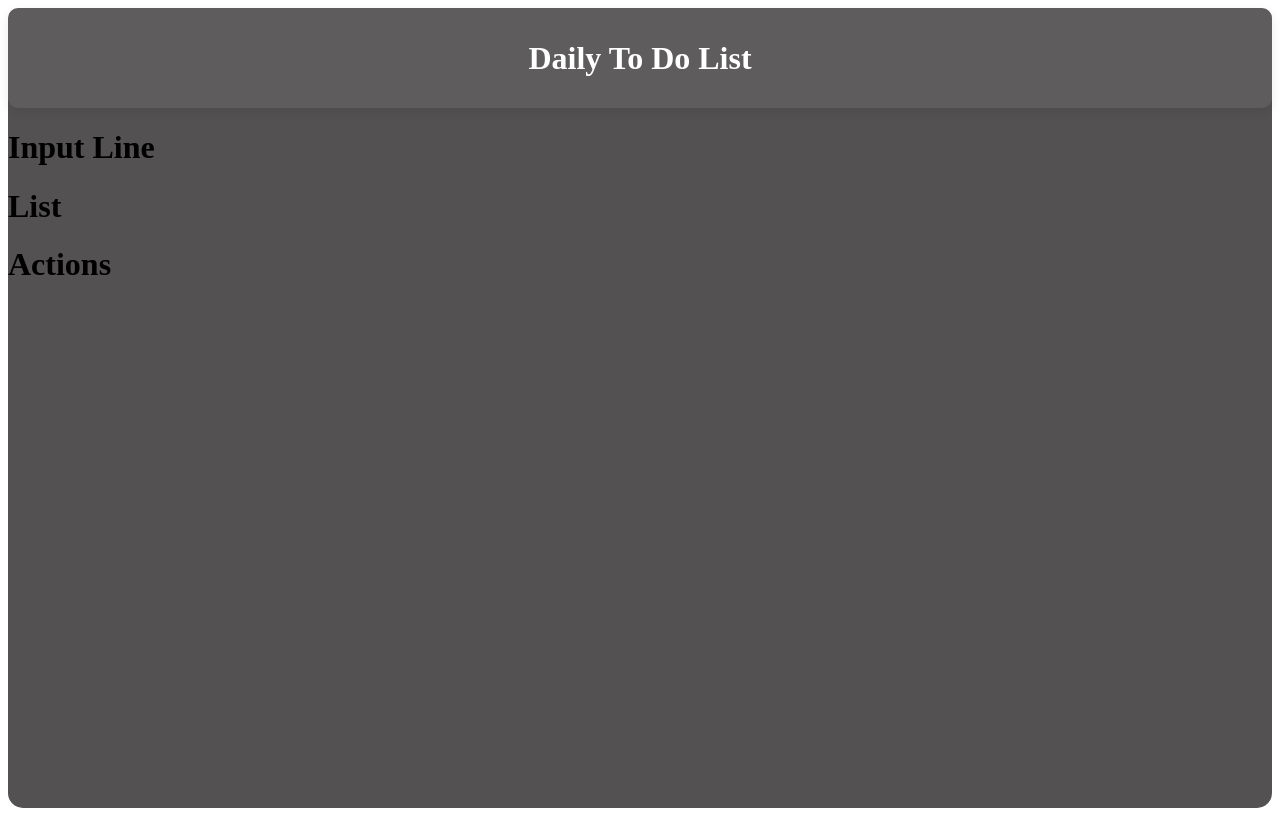
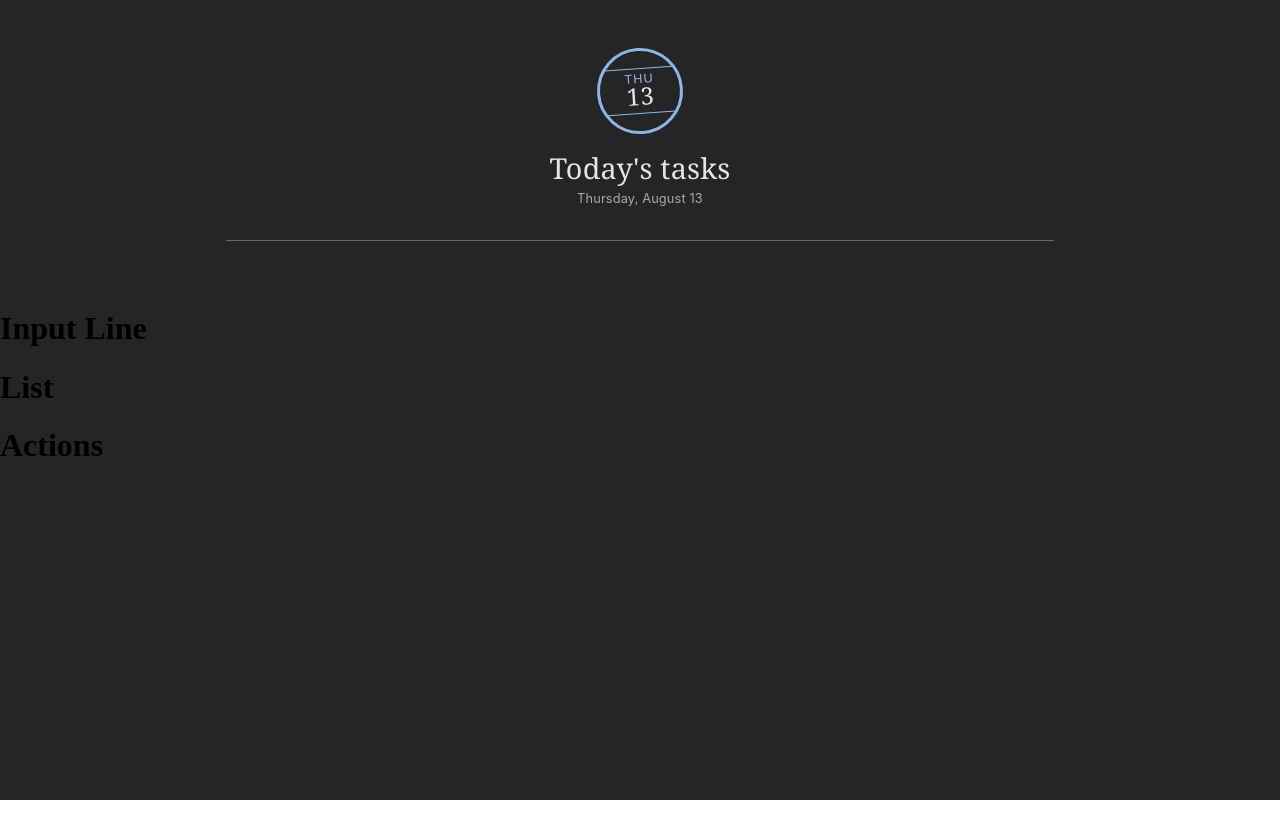
Before and after one commit to ayaztoronto-cell/To-Do-App, a React (Vite) app: page / in a window 1280 px wide. Built offline with nearby package versions, Linux system fonts and the light colour scheme.

Commit message:
Header with changing dates

```diff
--- a/src/App.css
+++ b/src/App.css
@@ -1,79 +1,19 @@
-
-.App{
-  background-color: #535151;
-  min-height: 100vh;
-  border-radius: 15px;
-}
-.header {
-  background-color: rgb(94, 92, 92);
-  height: 100px;
-  display: flex;
-  justify-content: center;
-  align-items: center;
-  border-radius: 10px;
-  margin-bottom: 20px;
-  box-shadow: 0px 4px 12px rgba(0, 0, 0, 0.08);
-}
-.header > h1 {
-  color: white;
-  text-align: center;
-  font-size: 2rem;
-  padding: 1rem;
-  align-items: center;
-}
-.task-row{
-  display:flex;
 
 
-  margin-bottom: 10px;
+:root{
+  min-width: 100vh;
+}
+body {
+  margin: 0;
+}
+.App{
+  background-color: #252527;
+  min-height: 100vh;
+
+}.header{
+  padding: 3rem;
+  display: flex;
+  align-items: center;
+  flex-direction: column;
 
 }
-.checklist {
-  display: block;
-  margin-bottom: 10px;
-  font-size: 1.2rem;
-  list-style-type: none;
-  display: flex;
-  flex-direction: column;
-  align-items: center;
-
-
-}
-.checkbox {
-  outline: none;
-  border: none;
-  transform: translate(5px, 6px);
-  margin-left: 5px;
-  width: 20px;
-  height: 20px;
-
-
-}.del_button{
-  background-color: red;
-  padding: 5px 10px;
-  font-size: x-small;
-  transform: translate(5px, -1px)
-}
-
-.textbox{
-  border-radius: 4px;
-  border: none;
-  min-width: 300px;
-}
-.todoactions{
-  display: flex;
-  justify-content: center;
-}
-
-
-button {
-  background-color: #3b3336;
-  color: white;
-  padding: 10px 20px;
-  border: none;
-  border-radius: 5px;
-  cursor: pointer;
-  margin-top: 10px;
-  margin-right: 10px;
-  margin-left: 10px;
-}
--- a/src/Header.tsx
+++ b/src/Header.tsx
@@ -1,11 +1,130 @@
+import { Typography, Box } from "@mui/material";
+import { colors } from "./colors";
 
 export default function Header() {
+  interface DateTypes {
+    month: number;
+    date: number;
+    dayOfWeek: number;
+  }
+  const today: Date = new Date();
+
+  const todayInfo: DateTypes = {
+    month: today.getMonth(),
+    date: today.getDate(),
+    dayOfWeek: today.getDay(),
+  };
+
+  const days: Array<string> = [
+    "Sunday",
+    "Monday",
+    "Tuesday",
+    "Wednesday",
+    "Thursday",
+    "Friday",
+    "Saturday",
+  ];
+  const shortenedDays: Array<string> = [
+    "Sun",
+    "Mon",
+    "Tue",
+    "Wed",
+    "Thu",
+    "Fri",
+    "Sat",
+  ];
+  const months: Array<string> = [
+    "January",
+    "February",
+    "March",
+    "April",
+    "May",
+    "June",
+    "July",
+    "August",
+    "September",
+    "October",
+    "November",
+    "December",
+  ];
+
+  const dateHeading: string = `${days[todayInfo.dayOfWeek]},      ${months[todayInfo.month]} ${todayInfo.date}`;
+
   return (
-    <header className="header">
-      <h1>Daily To Do List</h1>
+    <div className="header">
+      <Box
+        sx={{
+          color: colors.mainPrimary,
+          width: 80,
+          height: 80,
+          border: "3px solid",
+          borderRadius: "50%",
+          display: "flex",
+          alignItems: "center",
+          justifyContent: "center",
+          flexDirection: "column",
+          transform: 'rotate(-4deg)',
 
+        }}
+      >
+        <Box
+          sx={{
+            mb:"4px",
+            height: "0",
+            width: "85%",
+            borderTop: "1px solid #8fb5e4",
 
+          }}
+        ></Box>
+          <Typography
+            sx={{
+              fontFamily: "sans-serif",
+              textTransform: "uppercase",
+              fontSize: "0.8rem",
+              letterSpacing: "1px",
 
-    </header>
-  )
+              lineHeight: "0.9",
+            }}
+          >
+            {shortenedDays[todayInfo.dayOfWeek]}
+          </Typography>
+          <Typography
+            sx={{
+              color: colors.textPrimary,
+              fontSize: "1.5rem",
+              fontFamily: "Georgia",
+              lineHeight: "0.9",
+            }}
+          >
+            {todayInfo.date}
+          </Typography>
+          <Box
+          sx={{
+            mt:"6px",
+            height: "0",
+            width: "85%",
+            borderTop: "1px solid #8fb5e4",
+
+          }}
+        >
+        </Box>
+      </Box>
+      <Typography
+        variant="h4"
+        sx={{ mt:2,color: colors.textPrimary, fontFamily: "Georgia", fontSize:"1.8rem" }}
+      >
+        Today's tasks
+      </Typography>
+      <Typography
+        variant="body2"
+        sx={{ mt:0.5, color: colors.textSecondary, fontFamily: "Inter", fontSize:"0.8rem" }}
+      >
+        {dateHeading}
+      </Typography>
+      <Box
+        sx={{
+          mt:"2rem", height:"0px",width: "70%", borderTop: "1.5px solid #69696a"}}>
+      </Box>
+    </div>
+  );
 }
--- /dev/null
+++ b/src/colors.ts
@@ -0,0 +1,7 @@
+export const colors ={
+    background: "#252527",
+    textPrimary: "#e3e5e7",
+    textSecondary: "#a8a9ab",
+    mainPrimary: "#8fb5e4",
+    mainSecondary: "#f04040",
+}
```
